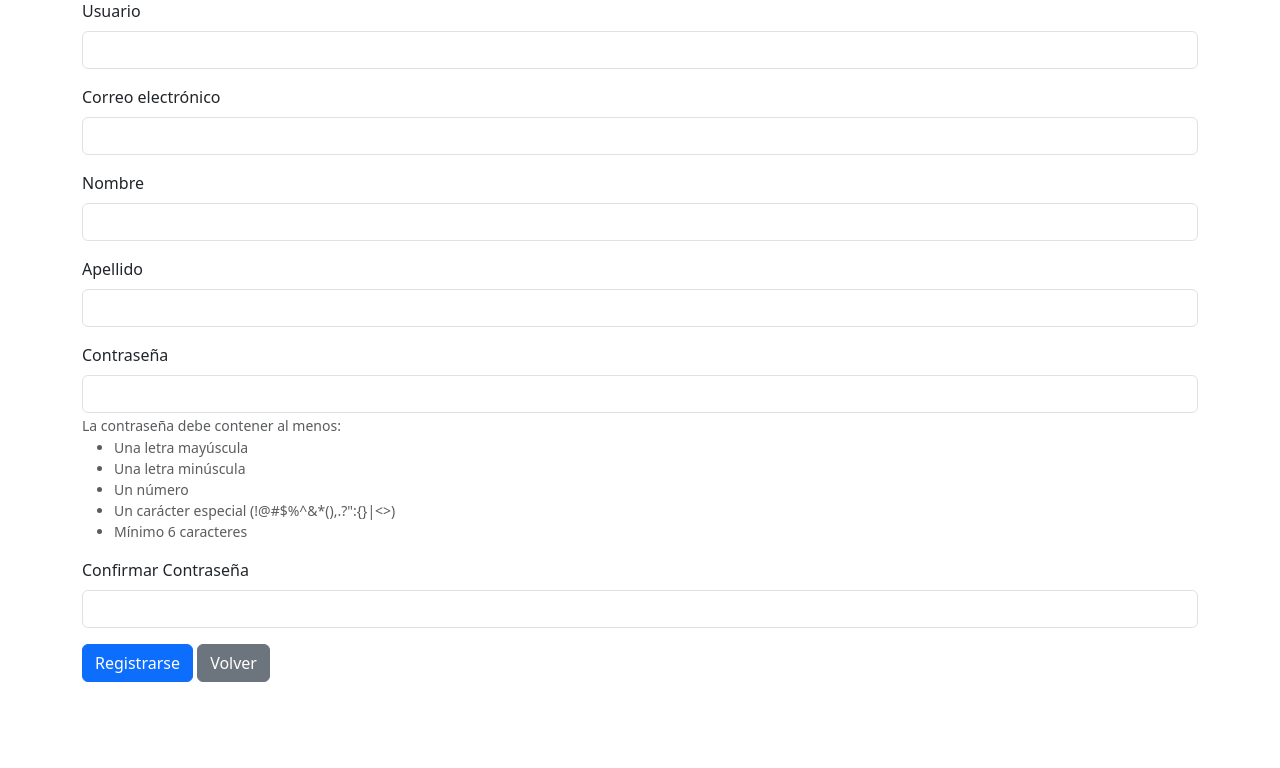
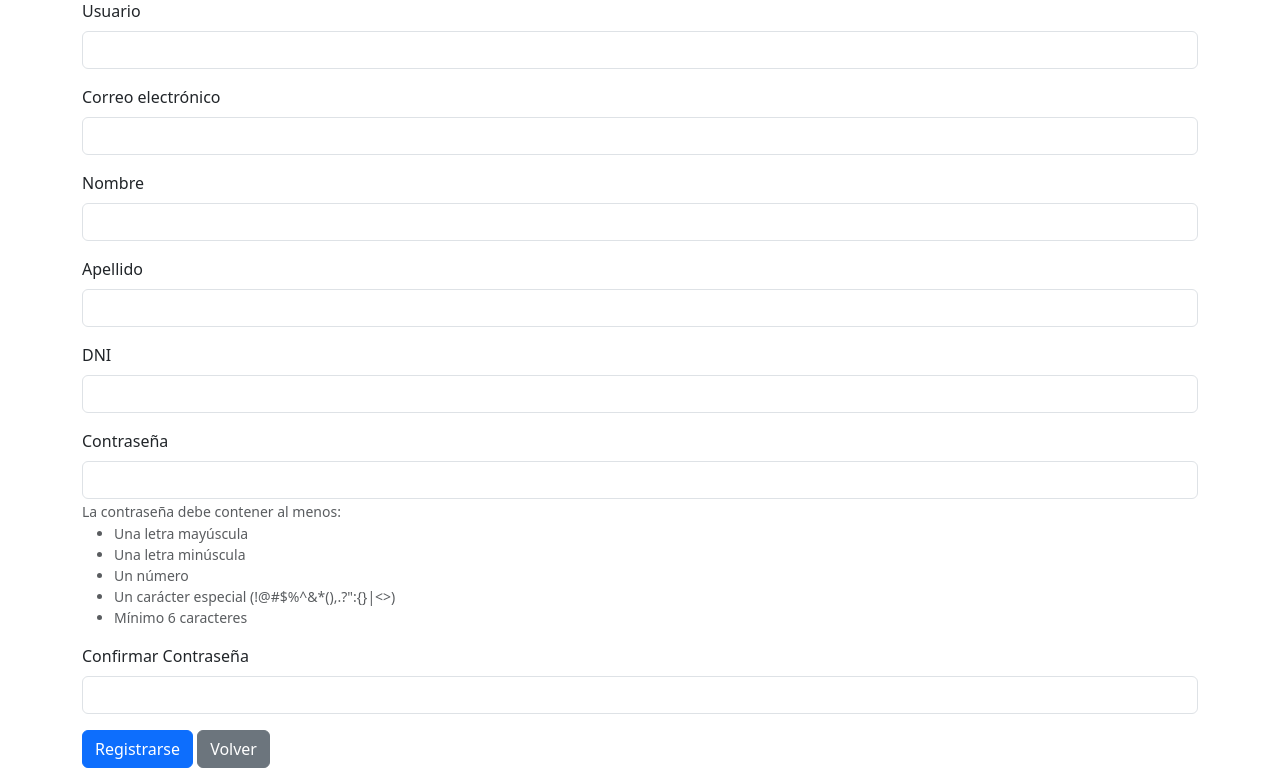
Before and after one commit to jm0077/landing_page_centro_financiero, a Flask app: page /auth/register in a window 1280 px wide. Shown: the part 95-863 px from the top of the page. Before the commit the page ends 777 px from the top, so only its background shows below. Run offline with Flask 3, Linux system fonts and the light colour scheme.

Commit message:
Added DNI to the register step

```diff
--- a/app/auth/forms.py
+++ b/app/auth/forms.py
@@ -19,6 +19,10 @@ class RegistrationForm(FlaskForm):
     last_name = StringField('Apellido', validators=[
         DataRequired(message="El apellido es obligatorio")
     ])
+    dni = StringField('DNI', validators=[
+        DataRequired(message="El DNI es obligatorio"),
+        Length(min=8, max=8, message="El DNI debe tener exactamente 8 dígitos")
+    ])
     password = PasswordField('Contraseña', validators=[
         DataRequired(message="La contraseña es obligatoria"),
         Length(min=6, message="La contraseña debe tener al menos 6 caracteres")
@@ -38,3 +42,7 @@ class RegistrationForm(FlaskForm):
             raise ValidationError("La contraseña debe contener al menos un número")
         if not re.search(r'[!@#$%^&*(),.?":{}|<>]', field.data):
             raise ValidationError("La contraseña debe contener al menos un carácter especial")
+
+    def validate_dni(self, field):
+        if len(field.data) != 8 or not field.data.isdigit():
+            raise ValidationError("El DNI debe tener exactamente 8 dígitos")
--- a/app/auth/keycloak_admin.py
+++ b/app/auth/keycloak_admin.py
@@ -80,7 +80,7 @@ class KeycloakAdminClient:
                     return esp
             return "Error en el registro: " + error_str
 
-    def create_user(self, username, email, password, first_name, last_name):
+    def create_user(self, username, email, password, first_name, last_name, dni):
         try:
             self._init_admin()
             new_user = self.keycloak_admin.create_user({
@@ -88,6 +88,9 @@ class KeycloakAdminClient:
                 "email": email,
                 "firstName": first_name,
                 "lastName": last_name,
+                "attributes": {
+                    "dni": dni
+                },
                 "enabled": True,
                 "credentials": [{
                     "type": "password",
--- a/app/auth/routes.py
+++ b/app/auth/routes.py
@@ -26,7 +26,8 @@ def register():
                 email=form.email.data,
                 password=form.password.data,
                 first_name=form.first_name.data,
-                last_name=form.last_name.data
+                last_name=form.last_name.data,
+                dni=form.dni.data
             )
 
             if success:
--- a/app/templates/register.html
+++ b/app/templates/register.html
@@ -58,6 +58,15 @@
                     {% endfor %}
                 {% endif %}
             </div>
+			<div class="mb-3">
+                {{ form.dni.label(class="form-label") }}
+                {{ form.dni(class="form-control") }}
+                {% if form.dni.errors %}
+                    {% for error in form.dni.errors %}
+                        <div class="invalid-feedback d-block">{{ error }}</div>
+                    {% endfor %}
+                {% endif %}
+            </div>
             <div class="mb-3">
                 {{ form.password.label(class="form-label") }}
                 {{ form.password(class="form-control") }}
```
